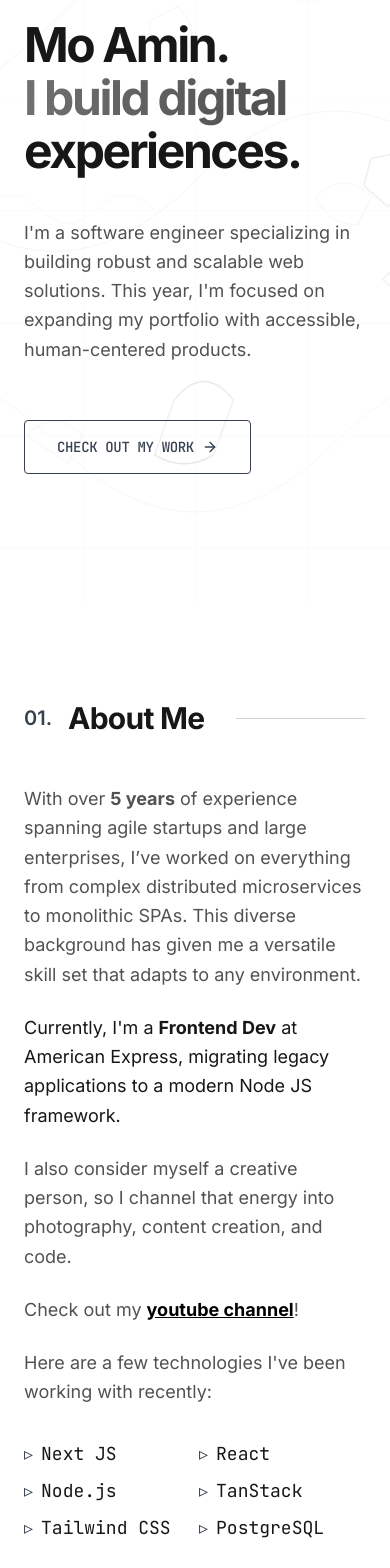
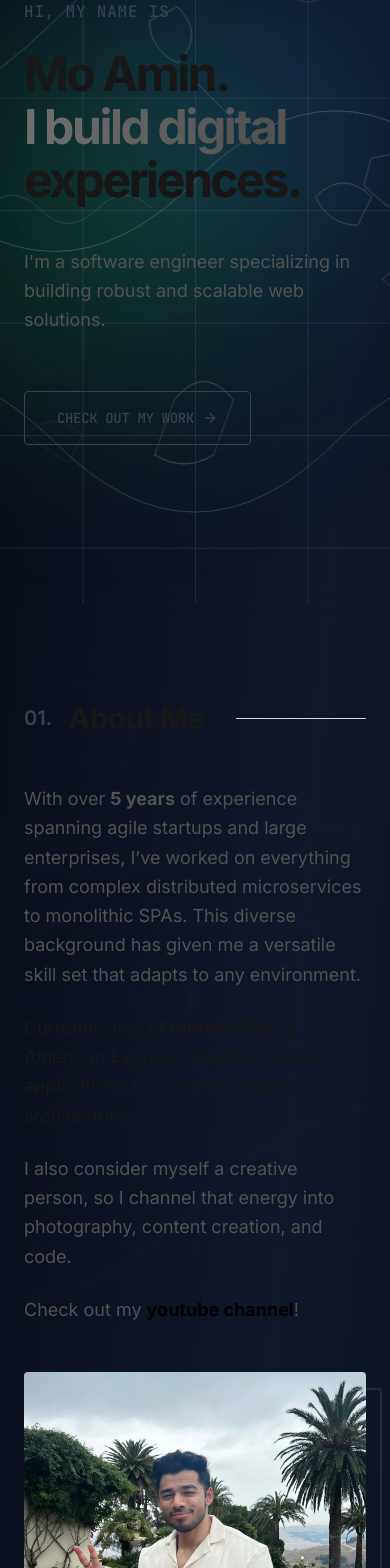
Before and after one commit to moamin95/min-port, a Next.js app: page / in a window 390 px wide. Shown: the part 240-1808 px from the top of the page. Built offline with nearby package versions, Linux system fonts and the light colour scheme.

Commit message:
updating styles

```diff
--- a/components/port.tsx
+++ b/components/port.tsx
@@ -114,18 +114,46 @@ const Port: React.FC = () => {
         </button>
     );
 
+
+    const GlassCard = ({ description, tech, idx }: { description: string, tech: string[], idx: number }) => {
+        return (
+            <div className={`float-anim relative w-full min-w-[300px] md:min-w-[400px] lg:min-w-[500px] mb-4 ${idx % 2 !== 0 ? 'md:-mr-16' : 'md:-ml-16'}`}>
+                {/* Glass Container */}
+                <div className="relative overflow-hidden rounded-2xl border border-white/10 bg-white/5 shadow-2xl backdrop-blur-xl">
+                    {/* Subtle white gradient overlay for 'sheen' */}
+                    <div className="absolute inset-0 bg-gradient-to-br from-white/10 to-transparent pointer-events-none"></div>
+
+                    <div className="relative p-4 md:p-8 flex flex-col gap-5">
+                        <p className="text-slate-300 leading-relaxed font-light">
+                            {description}
+                        </p>
+                        {/* <ul className={`flex flex-wrap gap-4 font-mono text-xs text-neutral-600 dark:text-neutral-400 mb-8`}>
+                            {tech.map((t: string) => <li key={t}>{t}</li>)}
+                        </ul> */}
+                    </div>
+                </div>
+
+                {/* Reflection effect (bottom) */}
+                <div className="absolute -bottom-4 left-4 right-4 h-4 bg-black/40 blur-lg rounded-[100%]"></div>
+            </div>
+        );
+    };
+
     return (
-        <div className="min-h-screen bg-white dark:bg-[#050505] text-neutral-800 dark:text-neutral-200 selection:bg-gray-300 dark:selection:bg-gray-700 selection:text-gray-900 dark:selection:text-gray-100 font-sans transition-colors" suppressHydrationWarning>
-
+        <div className="min-h-screen bg-gradient-to-br from-[#080c18] via-[#0f1729] to-[#080c18] text-neutral-800 dark:text-neutral-200 selection:bg-gray-300 dark:selection:bg-gray-700 selection:text-gray-900 dark:selection:text-gray-100 font-sans transition-colors" suppressHydrationWarning>
             {/* Background Ambient Glow */}
             <div className="fixed top-0 left-0 w-full h-full overflow-hidden -z-10 pointer-events-none">
                 <div className="absolute top-[-10%] right-[-5%] w-[500px] h-[500px] bg-gray-300/20 dark:bg-gray-800/10 rounded-full blur-[120px]" />
                 <div className="absolute bottom-[-10%] left-[-5%] w-[600px] h-[600px] bg-gray-200/10 dark:bg-gray-900/5 rounded-full blur-[120px]" />
             </div>
 
+            {/* Glowing Orbs */}
+            <div className="fixed top-1/4 left-1/4 w-72 h-72 bg-blue-500/30 rounded-full blur-[100px] animate-pulse"></div>
+            <div className="fixed bottom-1/4 right-1/4 w-96 h-96 bg-green-500/20 rounded-full blur-[100px]"></div>
+
             {/* Navigation */}
             <nav
-                className={`fixed top-0 w-full z-50 transition-all duration-500 ${isScrolled ? 'bg-white/80 dark:bg-[#050505]/80 backdrop-blur-md py-4 border-b border-neutral-200 dark:border-white/5' : 'py-8 bg-transparent'
+                className={`fixed top-0 w-full z-50 transition-all duration-500 ${isScrolled ? 'bg-white/80 dark:bg-[#0f1729]/90 backdrop-blur-md py-4 border-b border-neutral-200 dark:border-white/5' : 'py-8 bg-transparent'
                     }`}
             >
                 <div className="max-w-6xl mx-auto px-6 flex justify-between items-center">
@@ -142,7 +170,7 @@ const Port: React.FC = () => {
                         <NavLink to="experience" label="Experience" number="02" />
                         <NavLink to="projects" label="Projects" number="03" />
                         <NavLink to="contact" label="Contact" number="04" />
-                        <button
+                        {/* <button
                             onClick={() => mounted && setTheme(theme === 'dark' ? 'light' : 'dark')}
                             className="ml-2 p-2 rounded-lg hover:bg-neutral-200 dark:hover:bg-neutral-700 transition-colors"
                             aria-label="Toggle theme"
@@ -155,12 +183,12 @@ const Port: React.FC = () => {
                             ) : (
                                 <Moon size={20} className="text-gray-700" />
                             )}
-                        </button>
+                        </button> */}
                     </div>
 
                     {/* Mobile Menu Toggle */}
                     <div className="md:hidden flex items-center gap-2 z-50">
-                        <button
+                        {/* <button
                             onClick={() => mounted && setTheme(theme === 'dark' ? 'light' : 'dark')}
                             className="p-2 rounded-lg hover:bg-neutral-200 dark:hover:bg-neutral-700 transition-colors focus:outline-none"
                             aria-label="Toggle theme"
@@ -173,7 +201,7 @@ const Port: React.FC = () => {
                             ) : (
                                 <Moon size={20} className="text-gray-700" />
                             )}
-                        </button>
+                        </button> */}
                         <Sheet open={mobileMenuOpen} onOpenChange={setMobileMenuOpen}>
                             <SheetTrigger asChild>
                                 <button
@@ -183,16 +211,19 @@ const Port: React.FC = () => {
                                     <Menu size={24} />
                                 </button>
                             </SheetTrigger>
-                            <SheetContent side="right" className="w-[300px] sm:w-[400px]">
+                            <SheetContent
+                                side="right"
+                                className="w-full bg-gradient-to-b from-[#0A0909] via-[#09101F] to-[#09101F]"
+                            >
                                 <SheetTitle className="sr-only">Navigation Menu</SheetTitle>
                                 <nav className="flex flex-col items-center justify-center space-y-8 h-full">
                                     {['About', 'Experience', 'Projects', 'Contact'].map((item: string) => (
                                         <button
                                             key={item}
                                             onClick={() => scrollToSection(item.toLowerCase())}
-                                            className="text-3xl font-bold tracking-tight text-neutral-800 dark:text-neutral-200 hover:text-gray-700 dark:hover:text-gray-300 transition-colors"
+                                            className="text-xl font-extralight font-mono tracking-tight text-white hover:text-gray-300 transition-colors"
                                         >
-                                            {item}
+                                            {item.toLowerCase()}
                                         </button>
                                     ))}
                                 </nav>
@@ -203,7 +234,10 @@ const Port: React.FC = () => {
             </nav>
 
             {/* Hero Section - Full Width */}
-            <section id="home" className="min-h-screen flex flex-col justify-center pt-20 relative">
+            <section
+                id="home"
+                className="min-h-screen flex flex-col justify-center pt-20 relative"
+            >
                 {/* Geometric Background */}
                 <div className="absolute inset-0 pointer-events-none">
                     <GeometricBackground opacity="opacity-30 dark:opacity-25" />
@@ -226,9 +260,10 @@ const Port: React.FC = () => {
                                 className="text-5xl md:text-7xl lg:text-8xl font-bold tracking-tighter bg-gradient-to-r from-neutral-800 via-neutral-900 to-neutral-800 dark:from-neutral-400 dark:via-neutral-500 dark:to-neutral-400 bg-clip-text"
                             />
                         </h1>
+
                         <p className="max-w-xl text-neutral-600 dark:text-neutral-400 text-lg md:text-xl leading-relaxed pt-4">
                             I'm a software engineer specializing in building robust and scalable web solutions.
-                            This year, I'm focused on expanding my portfolio with accessible, human-centered products.
+                            {/* This year, I'm focused on expanding my portfolio with accessible, human-centered products. */}
                         </p>
                         <div className="pt-8">
                             <button
@@ -245,11 +280,15 @@ const Port: React.FC = () => {
 
             <main className="max-w-6xl mx-auto px-6">
                 {/* About Section */}
-                <section id="about" className="py-24 md:py-32">
+                <section id="about" className="py-24 md:py-32 relative">
+                    <div className="absolute inset-0 pointer-events-none blur-sm">
+                        <GeometricBackground opacity="opacity-10 dark:opacity-5" />
+                    </div>
+                    <div className="relative z-10">
                     <div className="flex items-center gap-4 mb-12">
                         <span className="text-gray-700 dark:text-gray-300 text-xl font-semibold">01.</span>
                         <h2 className="text-3xl font-bold text-neutral-900 dark:text-white tracking-tight">About Me</h2>
-                        <div className="h-[1px] bg-neutral-300 dark:bg-neutral-800 flex-grow max-w-xs ml-4"></div>
+                        <div className="h-[1px] bg-neutral-300 dark:bg-neutral-600 flex-grow max-w-xs ml-4"></div>
                     </div>
 
                     <div className="grid md:grid-cols-3 gap-12">
@@ -258,14 +297,14 @@ const Port: React.FC = () => {
                                 With over <span className="font-bold">5 years</span>{" "}of experience spanning agile startups and large enterprises, I’ve worked on everything from complex distributed microservices to monolithic SPAs. This diverse background has given me a versatile skill set that adapts to any environment.
                             </p>
 
-                            <p className='text-neutral-900 dark:text-white'>Currently, I'm a <span className="font-bold">Frontend Dev</span> at American Express, migrating legacy applications to a modern Node JS framework.</p>
+                            <p className='text-neutral-900 dark:text-white'>Currently, I'm a <span className="font-bold">Frontend Dev</span> at American Express, migrating legacy applications to a modern Node JS architecture.</p>
                             <p>
                                 I also consider myself a creative person, so I channel that energy into photography, content creation, and code.
                             </p>
 
-                            <p>Check out my <Link className="text-black dark:text-white font-bold underline" href="https://www.youtube.com/@moamin.create" target="_blank">youtube channel</Link>!</p>
+                            <p>Check out my <Link className="text-black dark:text-white font-bold hover:underline" href="https://www.youtube.com/@moamin.create" target="_blank">youtube channel</Link>!</p>
 
-                            <p>
+                            {/* <p>
                                 Here are a few technologies I've been working with recently:
                             </p>
                             <ul className="grid grid-cols-2 gap-2 text-md pt-2 text-bold">
@@ -274,7 +313,7 @@ const Port: React.FC = () => {
                                         <span className="text-gray-700 dark:text-gray-300">▹</span> {tech}
                                     </li>
                                 ))}
-                            </ul>
+                            </ul> */}
                         </div>
                         <div className="relative group">
                             <div className="relative z-10 w-full aspect-square rounded transition-all duration-300 overflow-hidden">
@@ -289,20 +328,25 @@ const Port: React.FC = () => {
                             <div className="absolute top-4 left-4 w-full aspect-square border-2 border-gray-700/50 dark:border-gray-300/50 rounded -z-0 transition-transform duration-300 group-hover:translate-x-1 group-hover:translate-y-1"></div>
                         </div>
                     </div>
+                    </div>
                 </section>
 
                 {/* Experience Section */}
-                <section id="experience" className="py-24 md:py-32">
+                <section id="experience" className="py-24 md:py-32 relative">
+                    <div className="absolute inset-0 pointer-events-none blur-sm">
+                        <GeometricBackground opacity="opacity-10 dark:opacity-5" />
+                    </div>
+                    <div className="relative z-10">
                     <div className="flex items-center gap-4 mb-12">
                         <span className="text-gray-700 dark:text-gray-300 text-xl font-semibold">02.</span>
                         <h2 className="text-3xl font-bold text-neutral-900 dark:text-white tracking-tight">Where I've Worked</h2>
-                        <div className="h-[1px] bg-neutral-300 dark:bg-neutral-800 flex-grow max-w-xs ml-4"></div>
+                        <div className="h-[1px] bg-neutral-300 dark:bg-neutral-600 flex-grow max-w-xs ml-4"></div>
                     </div>
 
-                    <div className="space-y-12 border-l border-neutral-300 dark:border-neutral-800 ml-3 md:ml-0">
+                    <div className="space-y-12 border-l border-neutral-300 dark:border-neutral-600 ml-3 md:ml-0">
                         {jobs.map((job: Job, idx: number) => (
                             <div key={idx} className="relative pl-8 md:pl-12 group">
-                                <div className="absolute -left-[5px] top-2 w-[9px] h-[9px] rounded-full bg-neutral-300 dark:bg-neutral-800 group-hover:bg-gray-700 dark:group-hover:bg-gray-300 transition-colors border border-white dark:border-black"></div>
+                                <div className="absolute -left-[5px] top-2 w-[9px] h-[9px] rounded-full bg-neutral-300 dark:bg-neutral-600 group-hover:bg-gray-700 dark:group-hover:bg-gray-300 transition-colors border border-white dark:border-black"></div>
 
                                 <h3 className="text-xl text-neutral-900 dark:text-white font-medium">
                                     {job.title} <span className="text-gray-700 dark:text-gray-300">@ {job.company}</span>
@@ -375,14 +419,19 @@ const Port: React.FC = () => {
                             </div>
                         ))}
                     </div>
+                    </div>
                 </section>
 
                 {/* Projects Section */}
-                <section id="projects" className="py-24 md:py-32">
+                <section id="projects" className="py-24 md:py-32 relative">
+                    <div className="absolute inset-0 pointer-events-none blur-sm">
+                        <GeometricBackground opacity="opacity-10 dark:opacity-5" />
+                    </div>
+                    <div className="relative z-10">
                     <div className="flex items-center gap-4 mb-12">
                         <span className="text-gray-700 dark:text-gray-300 text-xl font-semibold">03.</span>
                         <h2 className="text-3xl font-bold text-neutral-900 dark:text-white tracking-tight">Some Things I've Built</h2>
-                        <div className="h-[1px] bg-neutral-300 dark:bg-neutral-800 flex-grow max-w-xs ml-4"></div>
+                        <div className="h-[1px] bg-neutral-300 dark:bg-neutral-600 flex-grow max-w-xs ml-4"></div>
                     </div>
 
                     <div className="grid gap-24">
@@ -432,13 +481,16 @@ const Port: React.FC = () => {
                                     <span className="text-gray-700 dark:text-gray-300 text-xs mb-2 font-medium">Featured Project</span>
                                     <h3 className="text-2xl font-bold text-neutral-900 dark:text-white mb-4 hover:text-gray-700 dark:hover:text-gray-300 cursor-pointer transition-colors">{project.title}</h3>
 
-                                    <div className={`bg-[#e8f4f8] dark:bg-[#112240] p-6 rounded text-sm text-neutral-700 dark:text-neutral-300 shadow-xl mb-4 min-w-[300px] ${idx % 2 !== 0 ? 'md:-mr-16 text-left' : 'md:-ml-16 md:text-right'}`}>
+                                    {/* <div className={`bg-[#e8f4f8] dark:bg-[#112240] p-6 rounded text-sm text-neutral-700 dark:text-neutral-300 shadow-xl mb-4 min-w-[300px] ${idx % 2 !== 0 ? 'md:-mr-16 text-left' : 'md:-ml-16 md:text-right'}`}>
                                         {project.desc}
-                                    </div>
+                                    </div> */}
 
-                                    <ul className={`flex flex-wrap gap-4 font-mono text-xs text-neutral-600 dark:text-neutral-400 mb-8 ${idx % 2 !== 0 ? 'justify-start' : 'justify-end'}`}>
+                                    <GlassCard description={project.desc} tech={project.tech} idx={idx} />
+
+                                    <ul className={`flex flex-wrap gap-4 font-mono text-xs text-neutral-600 dark:text-neutral-400 mb-8`}>
                                         {project.tech.map((t: string) => <li key={t}>{t}</li>)}
                                     </ul>
+
 
                                     <div className="flex gap-4 text-neutral-700 dark:text-white">
                                         <Link target="_blank" href={project.githubLink}><Github className="w-5 h-5 hover:text-gray-700 dark:hover:text-gray-300 cursor-pointer transition-colors" /></Link>
@@ -475,10 +527,15 @@ const Port: React.FC = () => {
                             ))}
                         </div>
                     </div> */}
+                    </div>
                 </section>
 
                 {/* Contact Section */}
-                <section id="contact" className="py-24 md:py-48 text-center max-w-2xl mx-auto">
+                <section id="contact" className="py-24 md:py-48 text-center max-w-2xl mx-auto relative">
+                    <div className="absolute inset-0 pointer-events-none blur-sm">
+                        <GeometricBackground opacity="opacity-10 dark:opacity-5" />
+                    </div>
+                    <div className="relative z-10">
                     <span className="text-gray-700 dark:text-gray-300 text-sm mb-4 block font-medium">04. What's Next?</span>
                     <h2 className="text-4xl md:text-5xl font-bold text-neutral-900 dark:text-white mb-6">Get In Touch</h2>
                     <p className="text-neutral-600 dark:text-neutral-400 text-lg mb-12">
@@ -491,6 +548,7 @@ const Port: React.FC = () => {
                     >
                         SAY HELLO
                     </a>
+                    </div>
                 </section>
             </main>
 
@@ -540,7 +598,7 @@ const jobs: Job[] = [
             'Optimizing front end architecture to improve Core Web Vitals, most notably reducing LCP by 1 second.',
             'Enhancing UX for 36 million monthly active users, spreading across all domestic and international markets',
         ],
-        tech: ["Node JS", "React", "TanStack", "TypeScript"]
+        tech: ["Node JS", "React", "TanStack", "GHA"]
     },
     {
         title: 'Software Engineer',
@@ -551,7 +609,7 @@ const jobs: Job[] = [
             'Collaborated with B2B partners to integrate secure payment forms, improving payment processing by 25%.',
             'Spearheaded WCAG compliance initiative to reduce 90% of A11y defects across all payments modules.'
         ],
-        tech: ["Next JS", "Angular", "GraphQL", "Stencil JS"]
+        tech: ["Next JS", "Angular", "GraphQL", "Jenkins"]
     },
     {
         title: 'Web Engineer',
@@ -579,7 +637,7 @@ const projects: Project[] = [
     },
     {
         title: 'Coming Soon...',
-        desc: 'Building a media page for my photography and videography portfolio. Tinkering with lazy loading soultions and potentially CDN delivery.',
+        desc: 'Building a media page for my photography and videography portfolio. Tinkering with lazy loading.',
         tech: ['React', 'Styled Components', 'Express', 'Heroku'],
         icon: Code2,
         githubLink: "",
--- a/components/ui/layout-text-flip.tsx
+++ b/components/ui/layout-text-flip.tsx
@@ -39,20 +39,23 @@ export const LayoutTextFlip = ({
     <motion.span
       layout
       className={cn("relative w-fit overflow-hidden", className)}
+      style={{ perspective: "1000px" }}
     >
       <AnimatePresence mode="popLayout">
         <motion.span
           key={currentIndex}
-          initial={{ y: -40, filter: "blur(5px)" }}
+          initial={{ rotateX: 90, opacity: 0 }}
           animate={{
-            y: 0,
-            filter: "blur(0px)",
+            rotateX: 0,
+            opacity: 1,
           }}
-          exit={{ y: 50, filter: "blur(5px)", opacity: 0 }}
+          exit={{ rotateX: -90, opacity: 0 }}
           transition={{
-            duration: 0.5,
+            duration: 0.3,
+            ease: "easeInOut",
           }}
           className={cn("inline-block whitespace-nowrap")}
+          style={{ transformOrigin: "center" }}
         >
           {words[currentIndex]}
         </motion.span>
```
Also changed, not shown: app/globals.css (+10 -0 lines).
